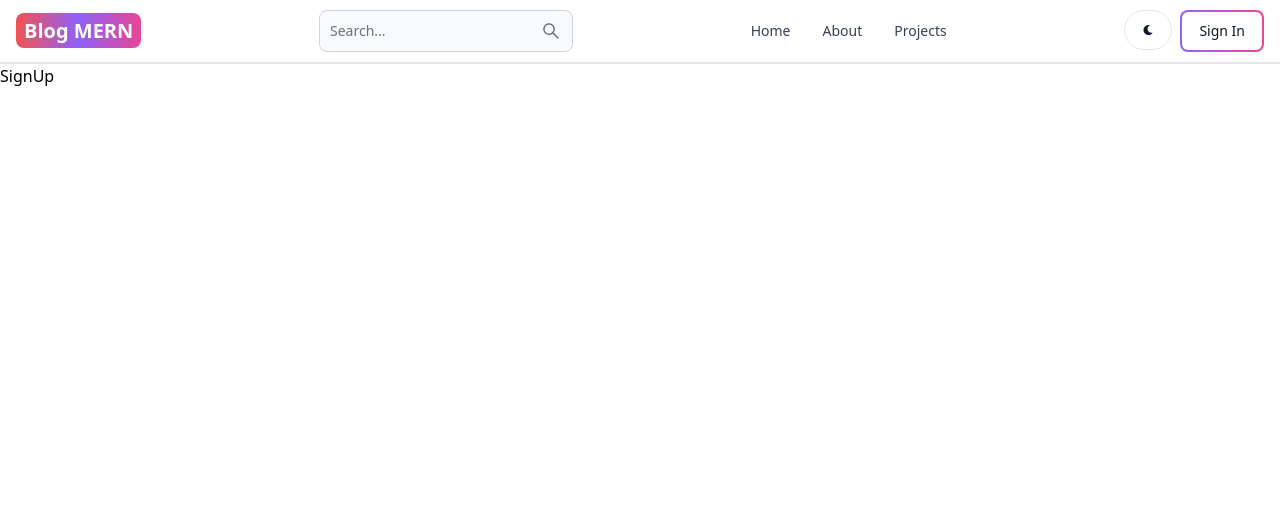
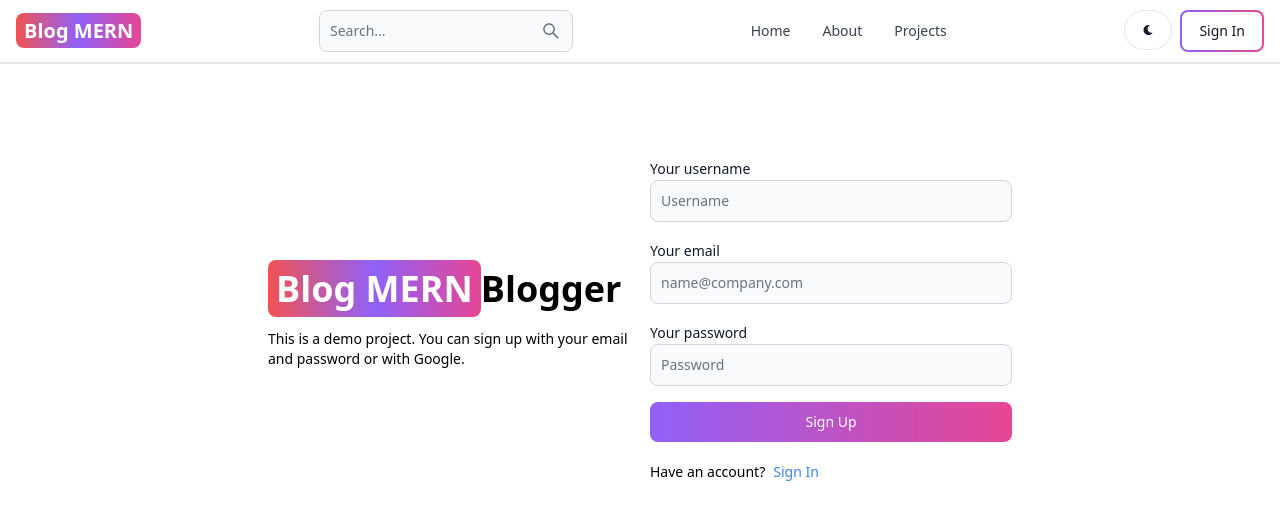
Before and after one commit to erpankajk4/Blog-MERN-FireBase, a React (Vite) app in the folder frontend/: page /sign-up in a window 1280 px wide. Shown: the top 520 px of the page. Built offline with nearby package versions, Linux system fonts and the light colour scheme.

Commit message:
Creating Sigup page with functionality

```diff
--- a/frontend/src/pages/SignUp.jsx
+++ b/frontend/src/pages/SignUp.jsx
@@ -1,7 +1,116 @@
-import React from 'react'
+import { Alert, Button, Label, Spinner, TextInput } from 'flowbite-react';
+import { useState } from 'react';
+import { Link, useNavigate } from 'react-router-dom';
 
 export default function SignUp() {
+  const [formData, setFormData] = useState({});
+  const [errorMessage, setErrorMessage] = useState(null);
+  const [loading, setLoading] = useState(false);
+  const navigate = useNavigate();
+  const handleChange = (e) => {
+    setFormData({ ...formData, [e.target.id]: e.target.value.trim() });
+  };
+  const handleSubmit = async (e) => {
+    e.preventDefault();
+    if (!formData.username || !formData.email || !formData.password) {
+      return setErrorMessage('Please fill out all fields.');
+    }
+    try {
+      setLoading(true);
+      setErrorMessage(null);
+      const res = await fetch('/api/auth/signup', {
+        method: 'POST',
+        headers: { 'Content-Type': 'application/json' },
+        body: JSON.stringify(formData),
+      });
+      const data = await res.json();
+      if (data.success === false) {
+        return setErrorMessage(data.message);
+      }
+      setLoading(false);
+      if(res.ok) {
+        navigate('/sign-in');
+      }
+    } catch (error) {
+      setErrorMessage(error.message);
+      setLoading(false);
+    }
+  };
   return (
-    <div>SignUp</div>
-  )
+    <div className='min-h-screen mt-20'>
+      <div className='flex p-3 max-w-3xl mx-auto flex-col md:flex-row md:items-center gap-5'>
+        {/* left */}
+        <div className='flex-1'>
+          <Link to='/' className='font-bold dark:text-white text-4xl'>
+            <span className='px-2 py-1 bg-gradient-to-r from-red-500 via-purple-500 to-pink-500 rounded-lg text-white'>
+              Blog MERN
+            </span>
+            Blogger
+          </Link>
+          <p className='text-sm mt-5'>
+            This is a demo project. You can sign up with your email and password
+            or with Google.
+          </p>
+        </div>
+        {/* right */}
+
+        <div className='flex-1'>
+          <form className='flex flex-col gap-4' onSubmit={handleSubmit}>
+            <div>
+              <Label value='Your username' />
+              <TextInput
+                type='text'
+                placeholder='Username'
+                id='username'
+                onChange={handleChange}
+              />
+            </div>
+            <div>
+              <Label value='Your email' />
+              <TextInput
+                type='email'
+                placeholder='name@company.com'
+                id='email'
+                onChange={handleChange}
+              />
+            </div>
+            <div>
+              <Label value='Your password' />
+              <TextInput
+                type='password'
+                placeholder='Password'
+                id='password'
+                onChange={handleChange}
+              />
+            </div>
+            <Button
+              gradientDuoTone='purpleToPink'
+              type='submit'
+              disabled={loading}
+            >
+              {loading ? (
+                <>
+                  <Spinner size='sm' />
+                  <span className='pl-3'>Loading...</span>
+                </>
+              ) : (
+                'Sign Up'
+              )}
+            </Button>
+          </form>
+          <div className='flex gap-2 text-sm mt-5'>
+            <span>Have an account?</span>
+            <Link to='/sign-in' className='text-blue-500'>
+              Sign In
+            </Link>
+          </div>
+          {errorMessage && (
+            <Alert className='mt-5' color='failure'>
+              {errorMessage}
+            </Alert>
+          )}
+        </div>
+      </div>
+    </div>
+  );
 }
--- a/frontend/vite.config.js
+++ b/frontend/vite.config.js
@@ -1,7 +1,15 @@
-import { defineConfig } from 'vite'
-import react from '@vitejs/plugin-react-swc'
+import { defineConfig } from 'vite';
+import react from '@vitejs/plugin-react-swc';
 
 // https://vitejs.dev/config/
 export default defineConfig({
+  server: {
+    proxy: {
+      '/api': {
+        target: 'http://localhost:8000',
+        secure: false,
+      },
+    },
+  },
   plugins: [react()],
-})
+});
```
Also changed, not shown: 1 other file (tests, documents, lock files or other folders).
